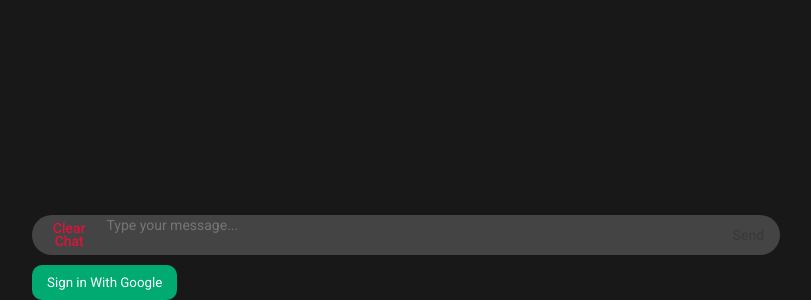
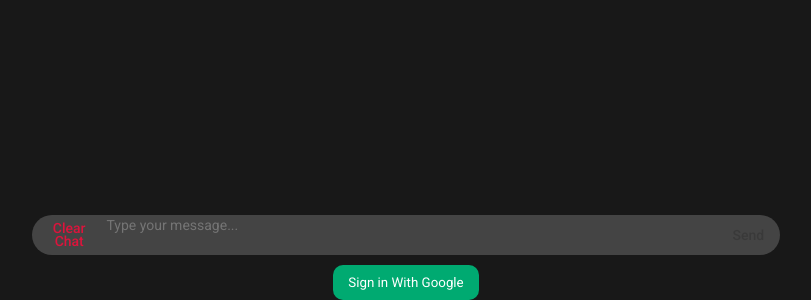
Before and after one commit to justberatt/realTimeChatApp, a plain HTML site: page index.html in a window 1280 px wide. Shown: the part 500-800 px from the top of the page, without its empty margins (234-1045 px from the left). Drawn offline with Linux system fonts and the light colour scheme; no server answers.

Commit message:
Finally I am able to sign-in withh Google.

```diff
--- a/index.css
+++ b/index.css
@@ -74,12 +74,18 @@ body {
     margin-right: 15px;
 }
 
+.sign-in-btn-container {
+    display: flex;
+    justify-content: center;
+}
+
 .sign-in-btn {
     padding: 10px 15px;
     background-color: rgb(0, 170, 113);
     border-radius: 10px;
     border: none;
     color: white;
+    cursor: pointer;
 }
 
 .enabledBtn {
--- a/index.html
+++ b/index.html
@@ -31,7 +31,7 @@
                     <button class="send-button disabledBtn" id="send-button">Send</button>
                 </div>
             </div>
-            <div>
+            <div class="sign-in-btn-container" id="sign-in-btn-container">
                 <button class="sign-in-btn" id="sign-in-btn">Sign in With Google</button>
             </div>
         </div>
--- a/index.js
+++ b/index.js
@@ -80,3 +80,4 @@ messageInput.addEventListener('keypress', handleSend)
 messageInput.addEventListener('input', toggleSendButton);
 sendBtn.addEventListener('click',  handleSend);
 removeBtn.addEventListener('click', clearData);
+signInBtn.addEventListener('click', handleGoogle);
```
